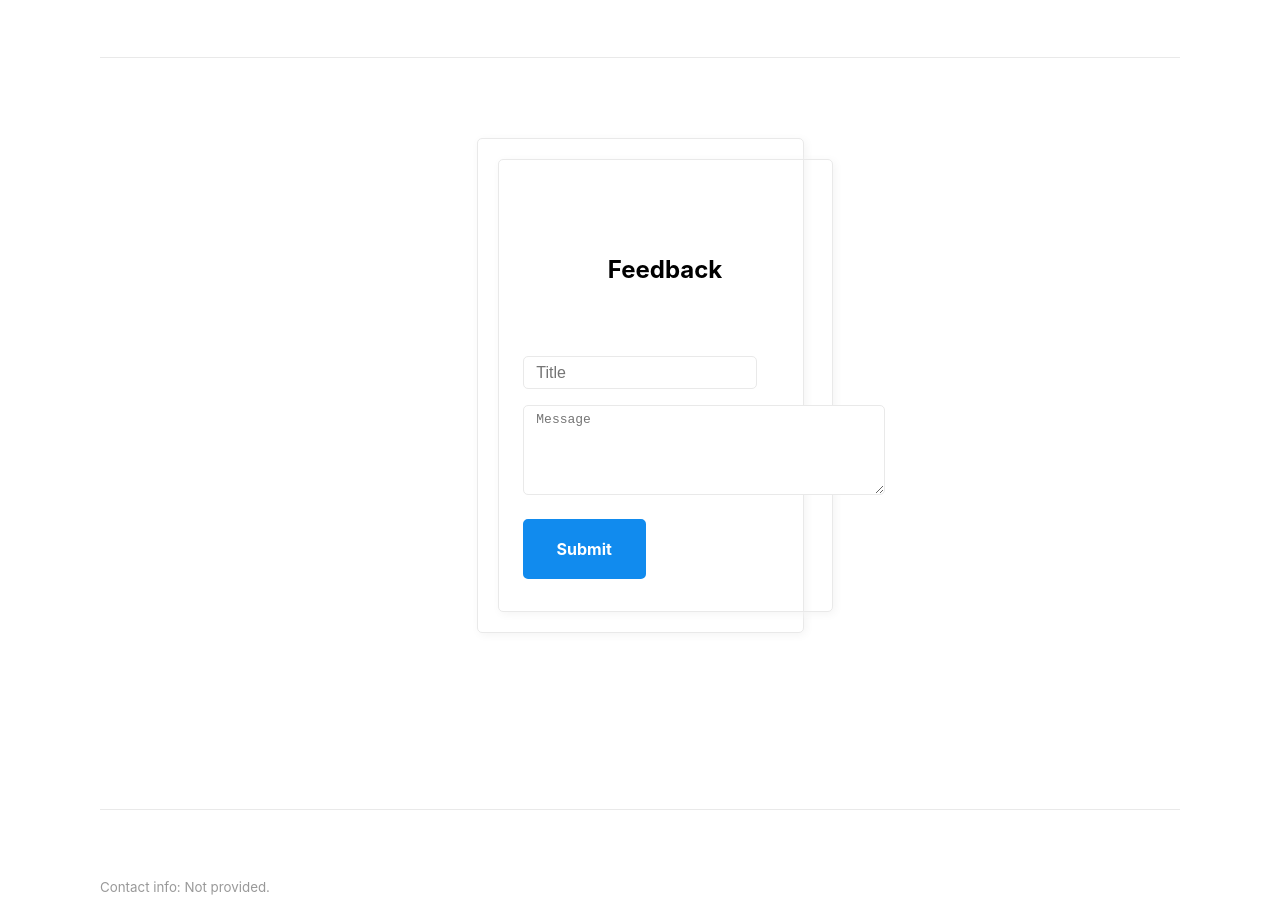
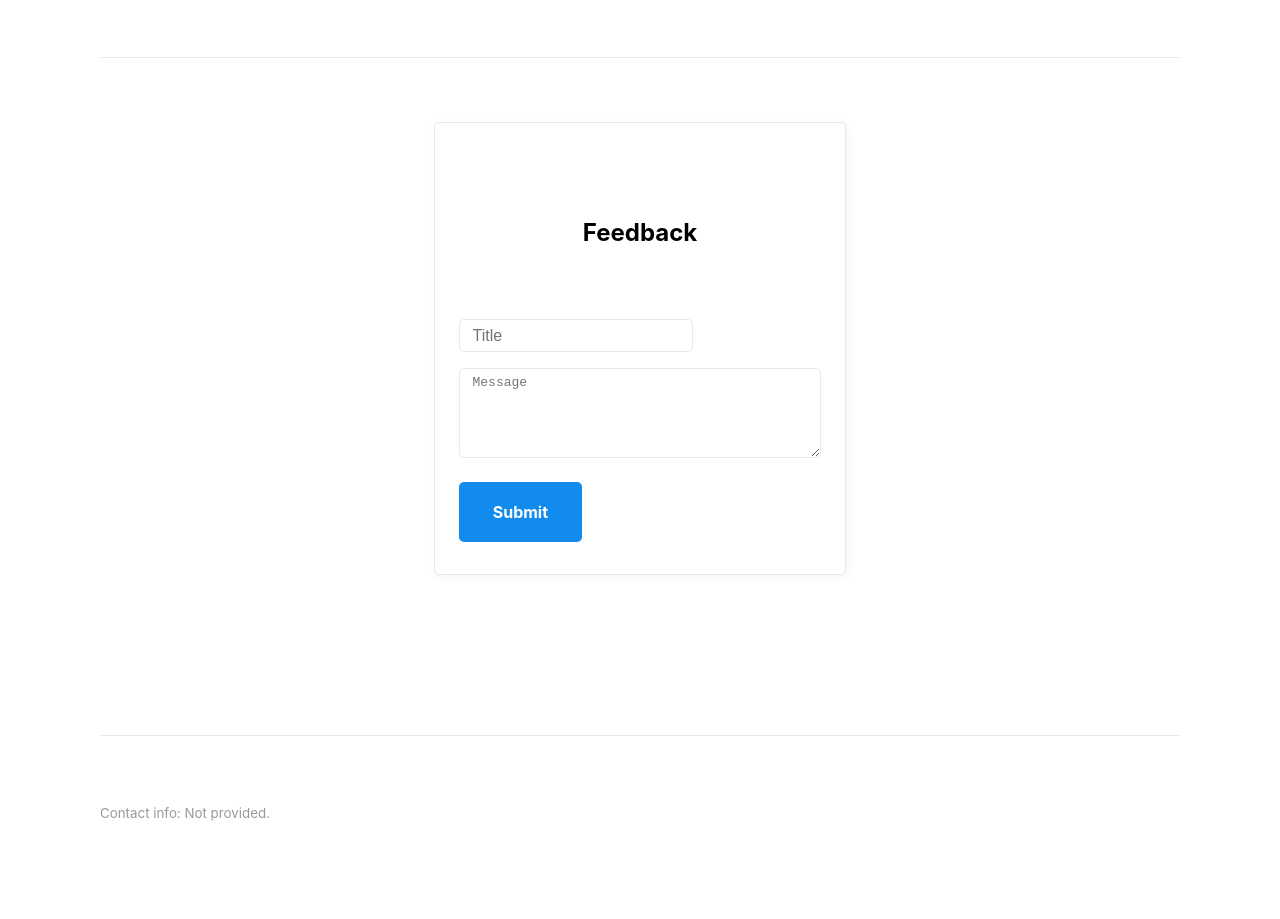
Before and after one commit to Jonathan0827/noserviceworker, a plain HTML site: page index.html in a window 1280 px wide. Shown: the part 1000-1919 px from the top of the page. After the commit the page ends 1884 px from the top, so only its background shows below. Drawn offline with Linux system fonts and the light colour scheme.

Commit message:
Update index.html

```diff
--- a/index.html
+++ b/index.html
@@ -56,7 +56,6 @@
 			</div> -->
 			<hr />
 			<section>
-<aside>
 				<form>
 					<header>
 						<h2>Feedback</h2>
@@ -70,7 +69,6 @@
 					<textarea cols="40" rows="5" id="message" placeholder="Message"></textarea>
 					<button onclick="subFeedback()">Submit</button>
 				</form>
-</aside>
 				<script src="feedback.js"></script>
 			</section>
 		</main>
```
